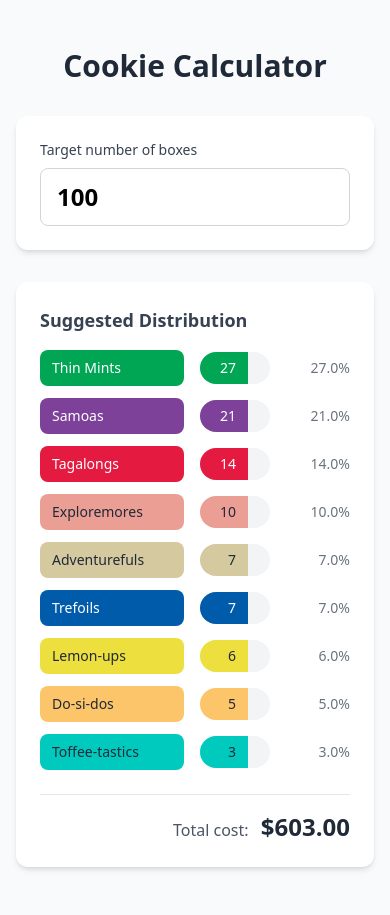
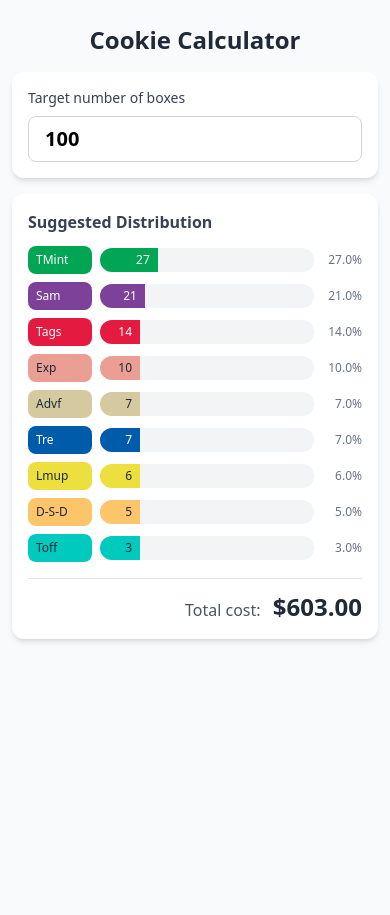
Before and after one commit to davepeck/cookietrails, a Django app: page /calc/ in a window 390 px wide. After the commit the page ends 642 px from the top, so only its background shows below. Run offline with Django 5.2, Linux system fonts and the light colour scheme; some libraries are stand-ins or nearby versions.

Commit message:
Good on mobile, too

```diff
--- a/cookie/templates/calculator.html
+++ b/cookie/templates/calculator.html
@@ -3,10 +3,10 @@
   Cookie Calculator - CookieTrails
 {% endblock title %}
 {% block content %}
-  <div class="min-h-dvh bg-gray-50 py-12 px-4">
+  <div class="min-h-dvh bg-gray-50 py-6 sm:py-12 px-3 sm:px-4">
     <div class="max-w-2xl mx-auto">
-      <h1 class="text-3xl font-bold text-gray-800 mb-8 text-center">Cookie Calculator</h1>
-      <div class="bg-white rounded-xl shadow-md p-6 mb-8">
+      <h1 class="text-2xl sm:text-3xl font-bold text-gray-800 mb-4 sm:mb-8 text-center">Cookie Calculator</h1>
+      <div class="bg-white rounded-xl shadow-md p-4 sm:p-6 mb-4 sm:mb-8">
         <label for="total-boxes"
                class="block text-sm font-medium text-gray-700 mb-2">Target number of boxes</label>
         <input type="number"
@@ -14,13 +14,13 @@
                min="0"
                step="10"
                value="100"
-               class="w-full px-4 py-3 text-2xl font-semibold border border-gray-300 rounded-lg focus:ring-2 focus:ring-green-500 focus:border-green-500 outline-none"
+               class="w-full px-4 py-2 sm:py-3 text-xl sm:text-2xl font-semibold border border-gray-300 rounded-lg focus:ring-2 focus:ring-green-500 focus:border-green-500 outline-none"
                oninput="updateDistribution()" />
       </div>
-      <div class="bg-white rounded-xl shadow-md p-6">
-        <h2 class="text-lg font-semibold text-gray-700 mb-4">Suggested Distribution</h2>
-        <div id="distribution-results" class="space-y-3"></div>
-        <div id="total-cost" class="mt-6 pt-4 border-t border-gray-200 text-right"></div>
+      <div class="bg-white rounded-xl shadow-md p-4 sm:p-6">
+        <h2 class="text-base sm:text-lg font-semibold text-gray-700 mb-3 sm:mb-4">Suggested Distribution</h2>
+        <div id="distribution-results" class="space-y-2 sm:space-y-3"></div>
+        <div id="total-cost" class="mt-4 sm:mt-6 pt-3 sm:pt-4 border-t border-gray-200 text-right"></div>
       </div>
     </div>
   </div>
@@ -65,21 +65,23 @@
       for (const variety of VARIETIES_BY_POPULARITY) {
         const count = distribution[variety];
         const label = getCookieLabel(variety);
+        const shortLabel = getCookieLabelShort(variety);
         const color = getCookieColor(variety);
         const textColor = isLightColor(color) ? "text-gray-800" : "text-white";
         const percentage = ((count / totalBoxes) * 100).toFixed(1);
 
         html += `
-          <div class="flex items-center gap-4">
-            <div class="w-36 py-2 px-3 rounded-lg font-medium ${textColor} text-sm truncate" style="background-color: ${color};">
-              ${label}
+          <div class="flex items-center gap-2 sm:gap-4">
+            <div class="w-16 sm:w-36 py-1.5 sm:py-2 px-2 sm:px-3 rounded-lg font-medium ${textColor} text-xs sm:text-sm truncate" style="background-color: ${color};">
+              <span class="sm:hidden">${shortLabel}</span>
+              <span class="hidden sm:inline">${label}</span>
             </div>
-            <div class="flex-1 bg-gray-100 rounded-full h-8 overflow-hidden">
-              <div class="h-full flex items-center justify-end pr-3 text-sm font-medium ${textColor} transition-all duration-300" style="width: ${percentage}%; background-color: ${color}; min-width: ${count > 0 ? "3rem" : "0"};">
+            <div class="flex-1 bg-gray-100 rounded-full h-6 sm:h-8 overflow-hidden">
+              <div class="h-full flex items-center justify-end pr-2 sm:pr-3 text-xs sm:text-sm font-medium ${textColor} transition-all duration-300" style="width: ${percentage}%; background-color: ${color}; min-width: ${count > 0 ? "2.5rem" : "0"};">
                 ${count > 0 ? count : ""}
               </div>
             </div>
-            <div class="w-16 text-right text-sm text-gray-500">
+            <div class="w-10 sm:w-14 text-right text-xs sm:text-sm text-gray-500">
               ${percentage}%
             </div>
           </div>
--- a/cookie/trails/static/trails/cookietrails.js
+++ b/cookie/trails/static/trails/cookietrails.js
@@ -27,6 +27,23 @@ const CookieVariety = Object.freeze({
   TMint: "Thin Mints",
   Exp: "Exploremores",
   Toff: "Toffee-tastics",
+});
+
+/**
+ * Short names for cookie varieties (for mobile/compact displays)
+ * Uses the variety codes directly
+ * @type {Object<CookieVarietyCode, string>}
+ */
+const CookieVarietyShort = Object.freeze({
+  Advf: "Advf",
+  Lmup: "Lmup",
+  Tre: "Tre",
+  "D-S-D": "D-S-D",
+  Sam: "Sam",
+  Tags: "Tags",
+  TMint: "TMint",
+  Exp: "Exp",
+  Toff: "Toff",
 });
 
 /**
@@ -187,6 +204,15 @@ function getCookieLabel(code) {
 }
 
 /**
+ * Get the short label for a cookie variety code (for compact displays)
+ * @param {CookieVarietyCode} code - The variety code
+ * @returns {string} The short label (variety code)
+ */
+function getCookieLabelShort(code) {
+  return CookieVarietyShort[code] ?? code;
+}
+
+/**
  * Get the color for a cookie variety code
  * @param {CookieVarietyCode} code - The variety code
  * @returns {string} The hex color code
```
